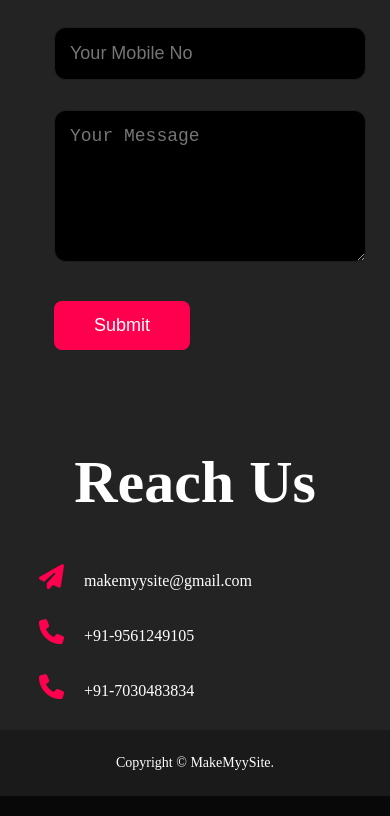
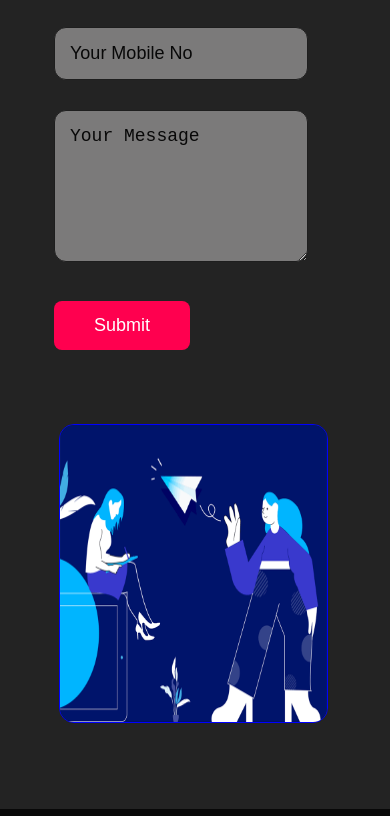
Before and after one commit to tarune7030/MakeMyySite, a plain HTML site: page index.html in a window 390 px wide. Shown: the part 5088-5904 px from the top of the page. Drawn offline with nearby package versions, Linux system fonts and the light colour scheme.

Commit message:
Completed

```diff
--- a/index.html
+++ b/index.html
@@ -161,9 +161,9 @@
 
     <div id="contact">
       <div class="container">
-        <h1 class="sub-title">CONTACT</h1>
+        <h1 class="sub-title">CONTACT US</h1>
         <div class="row">
-          <div class="contact-right">
+          <div class="about-col-3">
             <form id="contactform" name="myForm">
               <input type="text" name="Name" placeholder="Your Name" required />
               <input
@@ -179,6 +179,7 @@
                 placeholder="Your Mobile No"
                 required
               />
+              <!-- <input type="date" /> -->
 
               <textarea
                 name="Message"
@@ -188,20 +189,22 @@
               <button class="btn btn2">Submit</button>
             </form>
           </div>
+          <div class="about-col-4">
+            <img src="images/contact.gif" alt="" />
+          </div>
+        </div>
+      </div>
+    </div>
     <div class="contact-left">
       <h1 class="footer">Reach Us</h1>
       <p>
-              <i class="fa-sharp fa-solid fa-paper-plane"></i
-              >makemyysite@gmail.com
+        <i class="fa-sharp fa-solid fa-paper-plane"></i>makemyysite@gmail.com
       </p>
       <p><i class="fa-solid fa-phone"></i>+91-9561249105</p>
       <p><i class="fa-solid fa-phone"></i>+91-7030483834</p>
     </div>
-        </div>
-      </div>
     <div class="copyright">
       <p>Copyright © MakeMyySite.</p>
-      </div>
     </div>
   </body>
 </html>
--- a/style.css
+++ b/style.css
@@ -325,12 +325,23 @@ nav ul li a:hover::after {
   margin-right: 20px;
 }
 
-.contact-left p {
-  margin-top: 30px;
+.about-col-3 {
+  flex-basis: 35%;
+  border-radius: 15px;
 }
-.contact-left p i {
-  color: #ff004f;
-  font-size: 25px;
+
+.about-col-4 {
+  height: 385px;
+  width: 649px;
+  border-radius: 14px;
+  padding: 10px 20px;
+  margin-top: 14px;
+}
+.about-col-4 img {
+  width: 91%;
+  height: 108%;
+  border-radius: 15px;
+  border: 1px solid blue;
 }
 .btn.btn2 {
   display: inline-block;
@@ -338,6 +349,14 @@ nav ul li a:hover::after {
   margin-left: 15px;
   border-radius: 8px;
   border: none;
+}
+.contact-left p {
+  margin-top: 30px;
+  margin-left: 145px;
+}
+.contact-left p i {
+  color: #ff004f;
+  font-size: 25px;
 }
 .contact-right form {
   width: 35%;
@@ -348,11 +367,15 @@ form textarea {
   width: 100%;
   padding: 15px;
   margin: 15px;
-  color: #fff;
+  color: black;
   font-size: 18px;
-  background: black;
+  background: rgb(123, 122, 122);
   border-radius: 12px;
   border: 1px solid rgb(30, 30, 30);
+}
+form input::placeholder,
+form textarea::placeholder {
+  color: #080808;
 }
 form .btn2:hover {
   background-color: #690a26;
@@ -385,7 +408,7 @@ form .btn2 {
 .footer {
   position: relative;
   max-width: 500px;
-  margin: 48px auto;
+  margin: 28px;
   text-align: center;
 }
 
@@ -455,12 +478,6 @@ nav .fa-solid {
     left: 25px;
     cursor: pointer;
   }
-  .logo {
-    width: 181px;
-    height: 209px;
-    margin-top: -32px;
-    margin-left: -26px;
-  }
   .sub-title {
     font-size: 40px;
   }
@@ -478,12 +495,9 @@ nav .fa-solid {
     font-size: 16px;
     margin-right: 20px;
   }
-  .contact-left,
-  .contact-right {
-    flex-basis: 100%;
-  }
   .copyright {
     font-size: 14px;
+    text-align: center;
   }
   .sub-title:after {
     content: " ";
@@ -505,7 +519,29 @@ nav .fa-solid {
     left: -50px;
     background: #ff004f;
   }
-  .contact-right form {
-    width: 100%;
+  form input,
+  form textarea {
+    width: 168%;
+    margin: 15px;
+    color: #fff;
+    font-size: 18px;
+    border-radius: 12px;
+    border: 1px solid rgb(30, 30, 30);
+  }
+  .about-col-4 img {
+    width: 99%;
+    height: 82%;
+    border-radius: 15px;
+    border: 1px solid blue;
+  }
+  .logo {
+    width: 181px;
+    height: 209px;
+    margin-top: -32px;
+    margin-left: -26px;
+  }
+  .contact-left p {
+    margin-top: 30px;
+    margin-left: 85px;
   }
 }
```
Also changed, not shown: images/contact.gif (added), images/fav-icon.png. Lines whose indentation alone changed are shown as unchanged.
